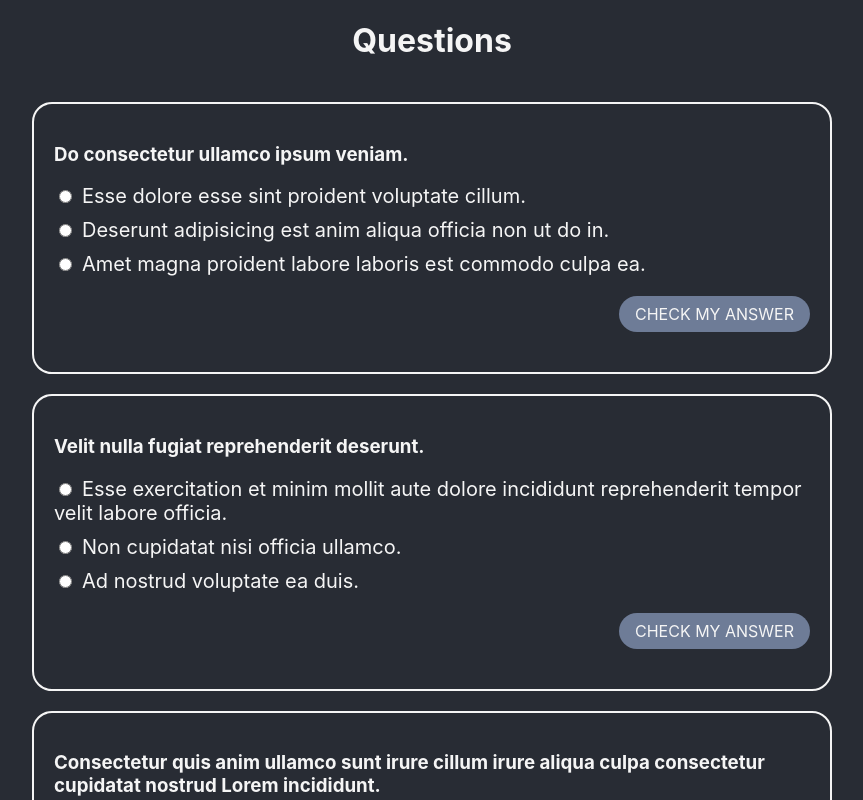
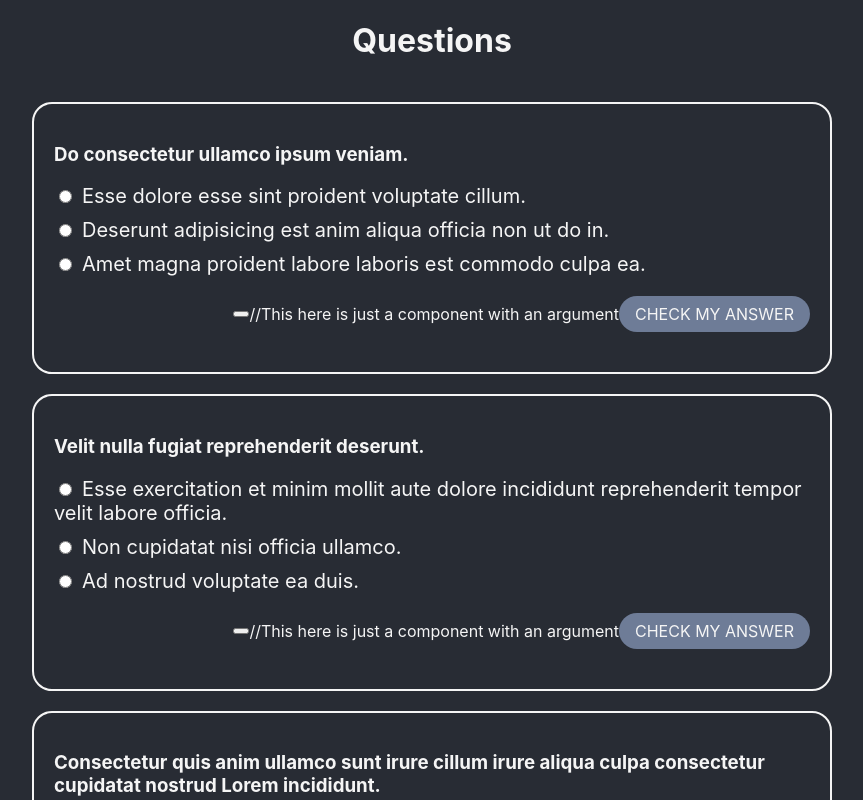
Before and after one commit to Kotorama/web_tasks, a React (Create React App) app in the folder Shapovalov_web_6/: page / in a window 1280 px wide. Shown: the top 800 px of the page, without its empty margins (208-1071 px from the left). Built offline with nearby package versions, Linux system fonts and the light colour scheme.

Commit message:
pract 6 tweaks

```diff
--- a/Shapovalov_web_6/src/components/questions/singleAnswer/index.js
+++ b/Shapovalov_web_6/src/components/questions/singleAnswer/index.js
@@ -11,6 +11,8 @@ import * as uuid from 'uuid';
  * @returns
  */
 const SingleAnswerComponent = (props) => {
+
+    let i = 0; //add this as useState
 
  let selectedAnswerIndex = null;
  const radioClick = (index) => {
@@ -29,6 +31,7 @@ const SingleAnswerComponent = (props) => {
   } else {
    wrongRef.current.classList.add('selected');
    correctRef.current.classList.remove('selected');
+   i+1;
   }
  };
 
@@ -52,6 +55,7 @@ const SingleAnswerComponent = (props) => {
     })}
    </div>
    <div className='check'>
+   <button counter={i}/>  //This here is just a component with an argument
     <div className='button' onClick={checkOnClick}>
      check my answer
      <div ref={correctRef} className='correct'>correct</div>
```
Also changed, not shown: 1 other file (tests, documents, lock files or other folders).
